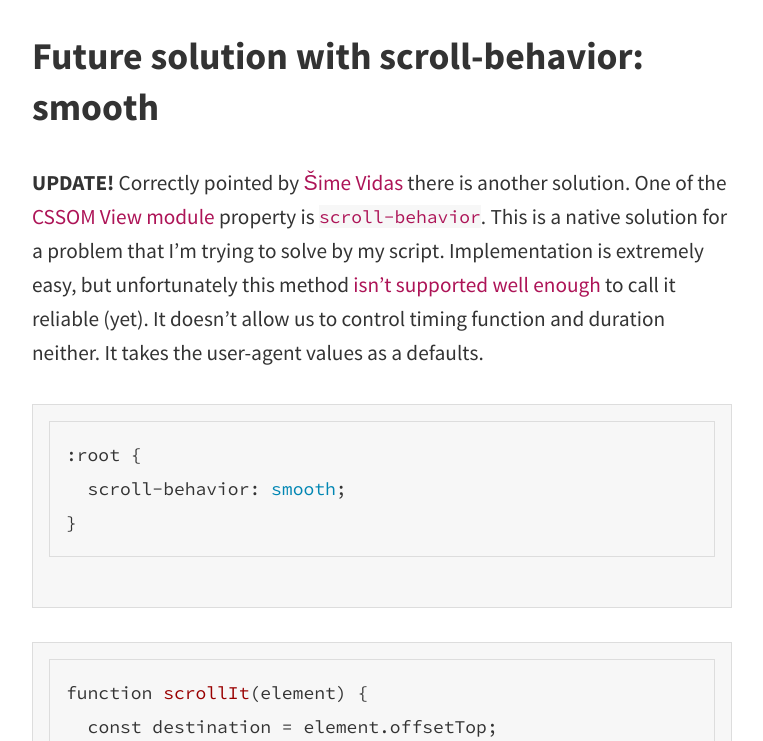
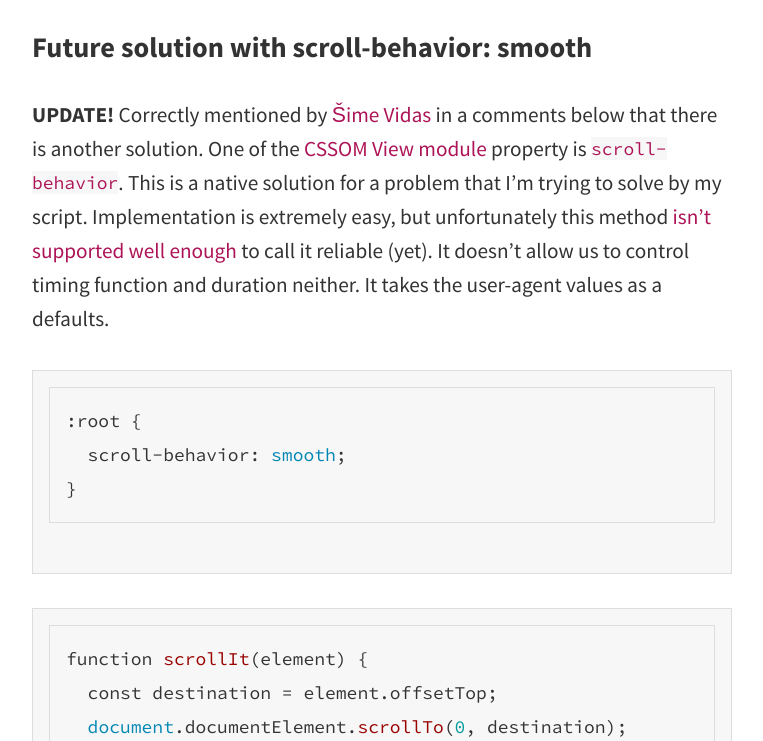
Before and after one commit to kimruddock/pawelgrzybek.github.io, a Jekyll site: the page built from _posts/2016-07-25-page-scroll-in-vanilla-javascript.md, in a window 1280 px wide and 900 px high, scrolled down 9048 px, cut to the strip 159-900 px from the top of the window. Shown: the whole strip, without its empty margins (258-1021 px from the left). Built offline with Jekyll 4.4.1, drawn with Linux system fonts in a browser that asks for light colours; comment, search, counter and statistics services are not loaded.

Commit message:
Post update: Page scrolling in vanilla JavaScript

````diff
--- a/_posts/2016-07-25-page-scroll-in-vanilla-javascript.md
+++ b/_posts/2016-07-25-page-scroll-in-vanilla-javascript.md
@@ -201,9 +201,9 @@ scrollIt(elm);
 <script async src="//assets.codepen.io/assets/embed/ei.js"></script>
 </p>
 
-## Future solution with scroll-behavior: smooth
+### Future solution with scroll-behavior: smooth
 
-**UPDATE!** Correctly pointed by [Šime Vidas](https://twitter.com/simevidas) there is another solution. One of the [CSSOM View module](https://developer.mozilla.org/en-US/docs/Web/CSS/CSSOM_View) property is [`scroll-behavior`](https://developer.mozilla.org/en-US/docs/Web/CSS/scroll-behavior). This is a native solution for a problem that I'm trying to solve by my script. Implementation is extremely easy, but unfortunately this method [isn't supported well enough](http://caniuse.com/#feat=css-scroll-behavior) to call it reliable (yet). It doesn't allow us to control timing function and duration neither. It takes the user-agent values as a defaults.
+**UPDATE!** Correctly mentioned by [Šime Vidas](https://twitter.com/simevidas) in a comments below that there is another solution. One of the [CSSOM View module](https://developer.mozilla.org/en-US/docs/Web/CSS/CSSOM_View) property is [`scroll-behavior`](https://developer.mozilla.org/en-US/docs/Web/CSS/scroll-behavior). This is a native solution for a problem that I'm trying to solve by my script. Implementation is extremely easy, but unfortunately this method [isn't supported well enough](http://caniuse.com/#feat=css-scroll-behavior) to call it reliable (yet). It doesn't allow us to control timing function and duration neither. It takes the user-agent values as a defaults.
 
 ```css
 :root {
````
